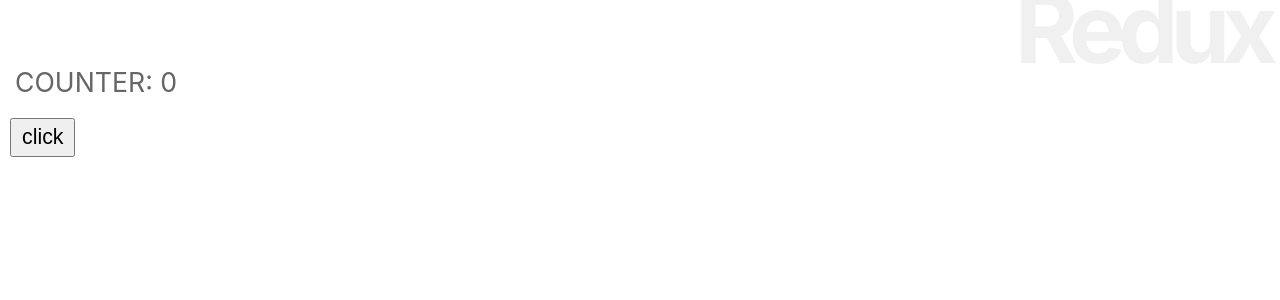
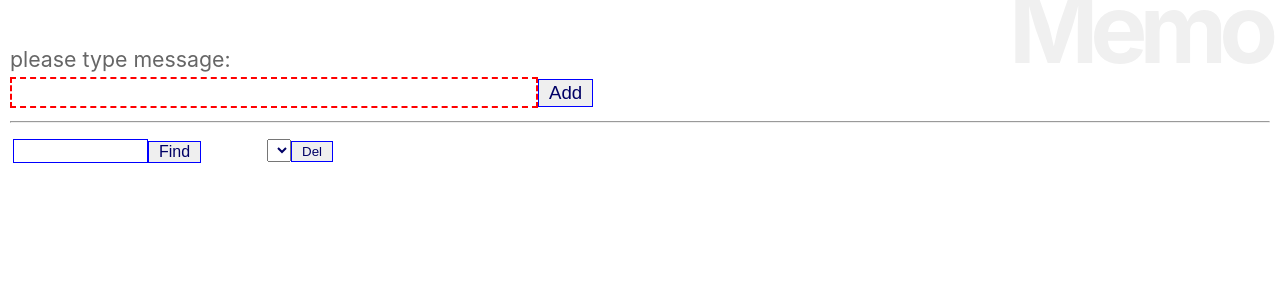
Before and after one commit to KazumichiShirai/reactjs_and_nextjs, a React (Create React App) app in the folder react_app/: page / in a window 1280 px wide. Shown: the top 300 px of the page. Built offline with nearby package versions, Linux system fonts and the light colour scheme.

Commit message:
Memo app with Redux Persist. Section 4-3, until list 4-16

```diff
--- a/react_app/src/App.js
+++ b/react_app/src/App.js
@@ -1,10 +1,17 @@
 import React, { Component } from 'react';
 import { connect } from 'react-redux';
 import './App.css';
+import Memo from './memo/Memo';
+import AddForm from './memo/AddForm';
+import FindForm from './memo/FindForm';
+import DelForm from './memo/DelForm';
 
 
 // Appコンポーネント
 class App extends Component {
+  td = {
+    width:"250px"
+  }
 
 
   constructor(props){
@@ -14,71 +21,18 @@
   render() {
     return (
       <div>
-        <h1>Redux</h1>
-        <Message />
-        <Button />
+        <h1>Memo</h1>
+        <AddForm />
+        <hr />
+        <table><tbody><tr>
+          <td style={this.td}><FindForm /></td>
+          <td style={this.td}><DelForm /></td>
+        </tr></tbody></table>
+        <Memo />
       </div>
     );
   }
 }
-// ストアのコネクト
-App = connect()(App);
 
 
-// メッセージ表示のコンポーネント
-class Message extends Component {
-  style = {
-    fontSize:"20pt",
-    padding:"20px 5px"
-  }
-
-  render(){
-    return (
-      <p style={this.style}>
-        {this.props.message}: {this.props.counter}
-      </p>
-    );
-  }
-}
-// ストアのコネクト
-Message = connect((state)=>state)(Message);
-
-
-// ボタンのコンポーネント
-class Button extends Component {
-  style = {
-    fontSize:"16pt",
-    padding:"5px 10px"
-  }
-
-  constructor(props){
-    super(props);
-    this.doAction = this.doAction.bind(this);
-  }
-
-  // ボタンクリックでディスパッチを実行
-  doAction(e){
-    if (e.shiftKey){
-      this.props.dispatch({ type:'DECREMENT' });
-    } else if (e.ctrlKey){
-      this.props.dispatch({ type:'RESET' });
-    } else {
-      this.props.dispatch({ type:'INCREMENT' });
-    }
-  }
-
-
-  render(){
-    return (
-      <button style={this.style}
-          onClick={this.doAction}>
-        click
-      </button>
-    );
-  }
-}
-// ストアのコネクト
-Button = connect()(Button);
-
-
-export default App;
+export default connect()(App);
--- a/react_app/src/index.js
+++ b/react_app/src/index.js
@@ -2,58 +2,29 @@
 import ReactDOM from 'react-dom';
 import { createStore } from 'redux';
 import { Provider } from 'react-redux';
-import { persistStore, persistReducer } from 'redux-persist'
-import storage from 'redux-persist/lib/storage'
-import { PersistGate } from 'redux-persist/integration/react'
+import { persistStore, persistReducer } from 'redux-persist';
+import storage from 'redux-persist/lib/storage';
+import { PersistGate } from 'redux-persist/integration/react';
 import './index.css';
 import App from './App';
-
-
-// ステートの値
-let state_value = {
-    counter:0,
-    message:"COUNTER"
-}
-
-
-// レデューサー
-function counter(state = state_value, action) {
-    switch (action.type) {
-        case 'INCREMENT':
-        return {
-            counter:state.counter + 1,
-            message:"INCREMENT"
-        };
-        case 'DECREMENT':
-        return {
-            counter:state.counter - 1,
-            message:"DECREMENT"
-        };
-        case 'RESET':
-        return {
-            counter:0,
-            message:"RESET"
-        };
-        default:
-        return state;
-    }
-}
+import MemoStore, { memoReducer } from './memo/Store';
 
 
 // Redux Persistの設定
 const persistConfig = {
-    key: 'root',
+    key: 'memo',
     storage,
-}
+
+};
 
 
 // パーシストレデューサーの作成
-const persistedReducer = persistReducer(persistConfig, counter)
+const persistedReducer = persistReducer(persistConfig, memoReducer);
 
 
 // ストア、パーシスターの作成
-let store = createStore(persistedReducer)
-let pstore = persistStore(store)
+let store = createStore(persistedReducer);
+let pstore = persistStore(store);
 
 
 // 表示をレンダリング
@@ -65,4 +36,7 @@
         </PersistGate>
     </Provider>,
     document.getElementById('root')
-)
+);
+
+
+export default pstore;
--- a/react_app/src/memo/Item.js
+++ b/react_app/src/memo/Item.js
@@ -28,14 +28,13 @@
   }
 
   render(){
-    let d = this.props.value.created;
-    let f = d.getHours() + ':' + d.getMinutes() + ':' + d.getSeconds();
     return (
     <tr><th style={this.th}>No, {this.props.index}</th>
       <td style={this.td}>{this.props.value.message}</td>
-      <td style={this.date}>{f}</td>
+      <td style={this.date}>{this.props.value.created}</td>
     </tr>
     );
   }
+
 }
 export default connect()(Item);
--- a/react_app/src/memo/Store.js
+++ b/react_app/src/memo/Store.js
@@ -1,7 +1,7 @@
 import { createStore } from 'redux';
 
 const initData = {
-  data:[{message:'sample data', created:new Date()}],
+  data:[],
   message:'please type message:',
   mode:'default',
   fdata:[]
@@ -28,9 +28,12 @@
 
 // メモ追加のレデュース処理
 function addReduce(state, action){
+  let d = new Date();
+  let f = d.getHours() + ':' + d.getMinutes()
+    + ':' + d.getSeconds();
   let data = {
     message:action.message,
-    created:new Date()
+    created:f
   };
   let newdata = state.data.slice();
   newdata.unshift(data);
@@ -41,6 +44,7 @@
     fdata:[]
   };
 }
+
 
 // メモ検索のレデュース処理
 function findReduce(state, action){
```
